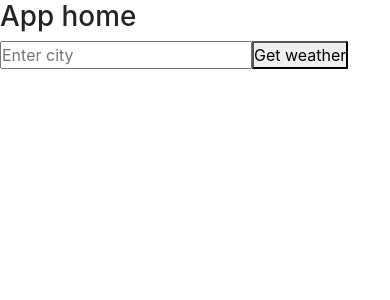
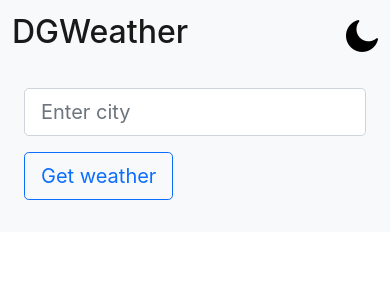
Before and after one commit to goyal-Dushi/pwa-weather-checker, a React (Create React App) app: page / in a window 390 px wide. Shown: the top 300 px of the page. Built offline with nearby package versions, Linux system fonts and the light colour scheme; the HTML template or start-up script is replaced by a standard one.

Commit message:
updated ui, responsive, dark & light theme

```diff
--- a/src/App.js
+++ b/src/App.js
@@ -1,9 +1,12 @@
 import { useState } from "react";
 import { getWeather } from "./api/fetchWeather";
 import WeatherCard from "./components/weatherCard";
+import Sun from "./images/sun.png";
+import Moon from "./images/moon.png";
 
 function App() {
   const [cityName, setName] = useState("");
+  const [darkTheme, setDark] = useState(false);
   const [api, setData] = useState({ data: "", state: false });
   async function handleSubmit(e) {
     e.preventDefault();
@@ -13,17 +16,72 @@ function App() {
   }
 
   return (
-    <div className='App'>
-      <h1> {"App home"} </h1>
+    <>
+      <nav
+        className={
+          darkTheme
+            ? "navbar navbar-expand-lg navbar-dark bg-dark"
+            : "navbar navbar-expand-lg navbar-light bg-light"
+        }>
+        <div className={"container sm"}>
+          <h1 className={"navbar-brand"} style={{ fontSize: "2rem" }}>
+            {"DGWeather"}
+          </h1>
+          {darkTheme ? (
+            <img
+              src={Sun}
+              alt={"light-theme-toggler"}
+              onClick={() => setDark(false)}
+              style={{ cursor: "pointer" }}
+            />
+          ) : (
+            <img
+              src={Moon}
+              alt={"dark-theme-toggler"}
+              onClick={() => setDark(true)}
+              height={"32px"}
+              width={"32px"}
+              style={{ cursor: "pointer" }}
+            />
+          )}
+        </div>
+      </nav>
+      <div
+        className={
+          darkTheme
+            ? "container-fluid pt-3 pb-3 bg-secondary"
+            : "container-fluid pt-3 pb-3 bg-light"
+        }>
+        <div className={"container sm"}>
           <form onSubmit={(e) => handleSubmit(e)}>
+            <div className={"form-group mb-3"}>
               <input
                 type={"text"}
+                className={"form-control form-control-lg"}
                 value={cityName}
                 onChange={(e) => setName(e.target.value)}
                 placeholder={"Enter city"}
               />
-        <button type={"submit"}> {"Get weather"} </button>
+            </div>
+            <button
+              className={
+                darkTheme
+                  ? "btn btn-outline-dark btn-lg"
+                  : "btn btn-outline-primary btn-lg"
+              }
+              type={"submit"}>
+              {"Get weather"}
+            </button>
           </form>
+        </div>
+        <div
+          className={"container sm mt-3"}
+          style={{
+            textAlign: "center",
+            display: "flex",
+            alignItems: "center",
+            justifyContent: "center",
+          }}>
           {api.state ? (
             <WeatherCard
               key={api.data.weather[0].id}
@@ -43,6 +101,8 @@ function App() {
             />
           ) : null}
         </div>
+      </div>
+    </>
   );
 }
 
```
Lines whose indentation alone changed are shown as unchanged.
